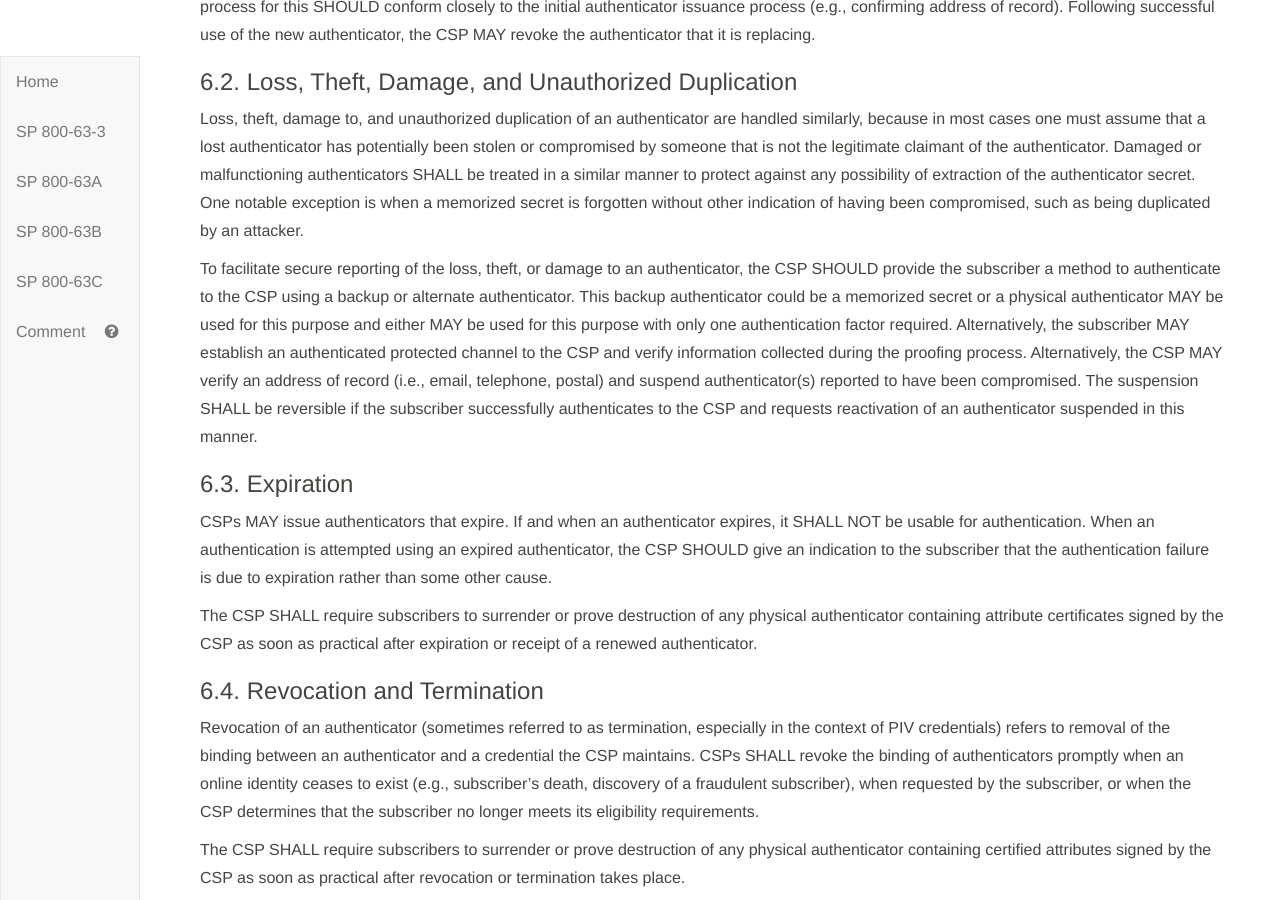
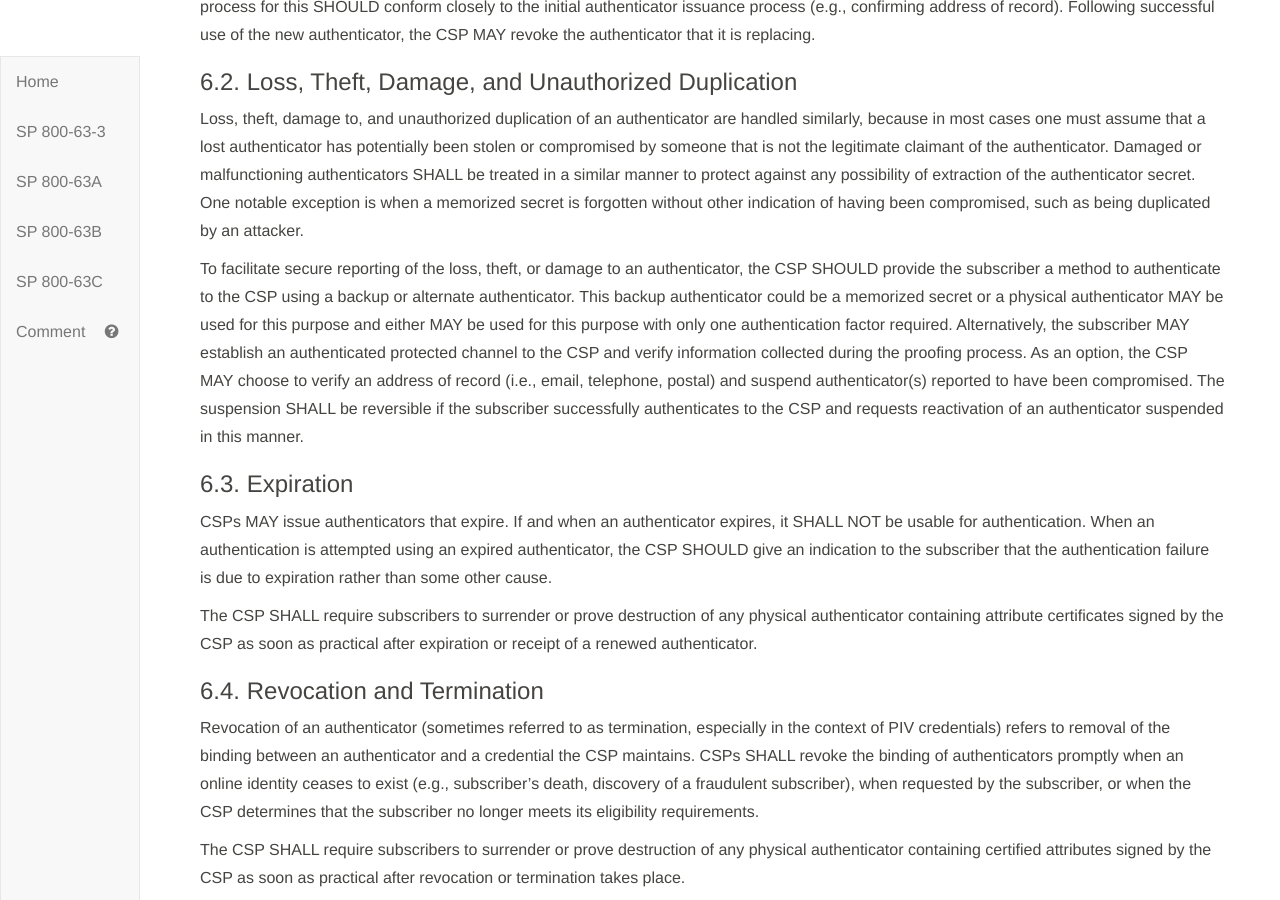
Before and after one commit to usnistgov/800-63-3, a Jekyll site: the page built from sp800-63b/sec6_lifecycle.md, in a window 1280 px wide and 900 px high, scrolled down 2672 px. Built offline with Jekyll 4.4.1, drawn with Linux system fonts in a browser that asks for light colours; our own code applies the rules of GitHub Pages for plain Markdown files.

Commit message:
Clean up suspended authenticator wording. Fixes #865

```diff
--- a/sp800-63b/sec6_lifecycle.md
+++ b/sp800-63b/sec6_lifecycle.md
@@ -73,7 +73,7 @@ The CSP SHOULD bind an updated authenticator an appropriate amount of time in ad
 
 Loss, theft, damage to, and unauthorized duplication of an authenticator are handled similarly, because in most cases one must assume that a lost authenticator has potentially been stolen or compromised by someone that is not the legitimate claimant of the authenticator. Damaged or malfunctioning authenticators SHALL be treated in a similar manner to protect against any possibility of extraction of the authenticator secret. One notable exception is when a memorized secret is forgotten without other indication of having been compromised, such as being duplicated by an attacker.
 
-To facilitate secure reporting of the loss, theft, or damage to an authenticator, the CSP SHOULD provide the subscriber a method to authenticate to the CSP using a backup or alternate authenticator. This backup authenticator could be a memorized secret or a physical authenticator MAY be used for this purpose and either MAY be used for this purpose with only one authentication factor required. Alternatively, the subscriber MAY establish an authenticated protected channel to the CSP and verify information collected during the proofing process. Alternatively, the CSP MAY verify an address of record (i.e., email, telephone, postal) and suspend authenticator(s) reported to have been compromised. The suspension SHALL be reversible if the subscriber successfully authenticates to the CSP and requests reactivation of an authenticator suspended in this manner.
+To facilitate secure reporting of the loss, theft, or damage to an authenticator, the CSP SHOULD provide the subscriber a method to authenticate to the CSP using a backup or alternate authenticator. This backup authenticator could be a memorized secret or a physical authenticator MAY be used for this purpose and either MAY be used for this purpose with only one authentication factor required. Alternatively, the subscriber MAY establish an authenticated protected channel to the CSP and verify information collected during the proofing process. As an option, the CSP MAY choose to verify an address of record (i.e., email, telephone, postal) and suspend authenticator(s) reported to have been compromised. The suspension SHALL be reversible if the subscriber successfully authenticates to the CSP and requests reactivation of an authenticator suspended in this manner.
 
 ### 6.3. Expiration
 
```
